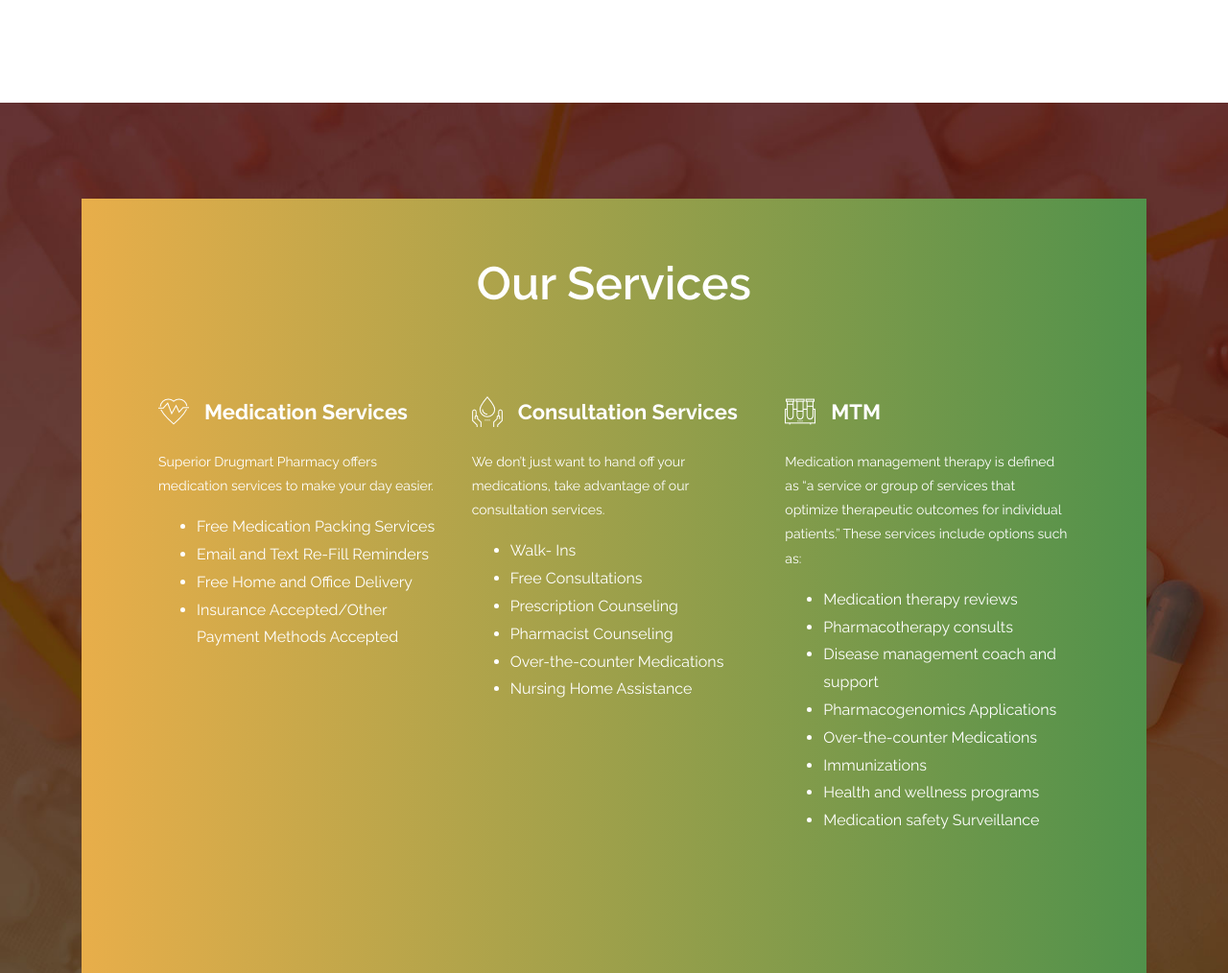
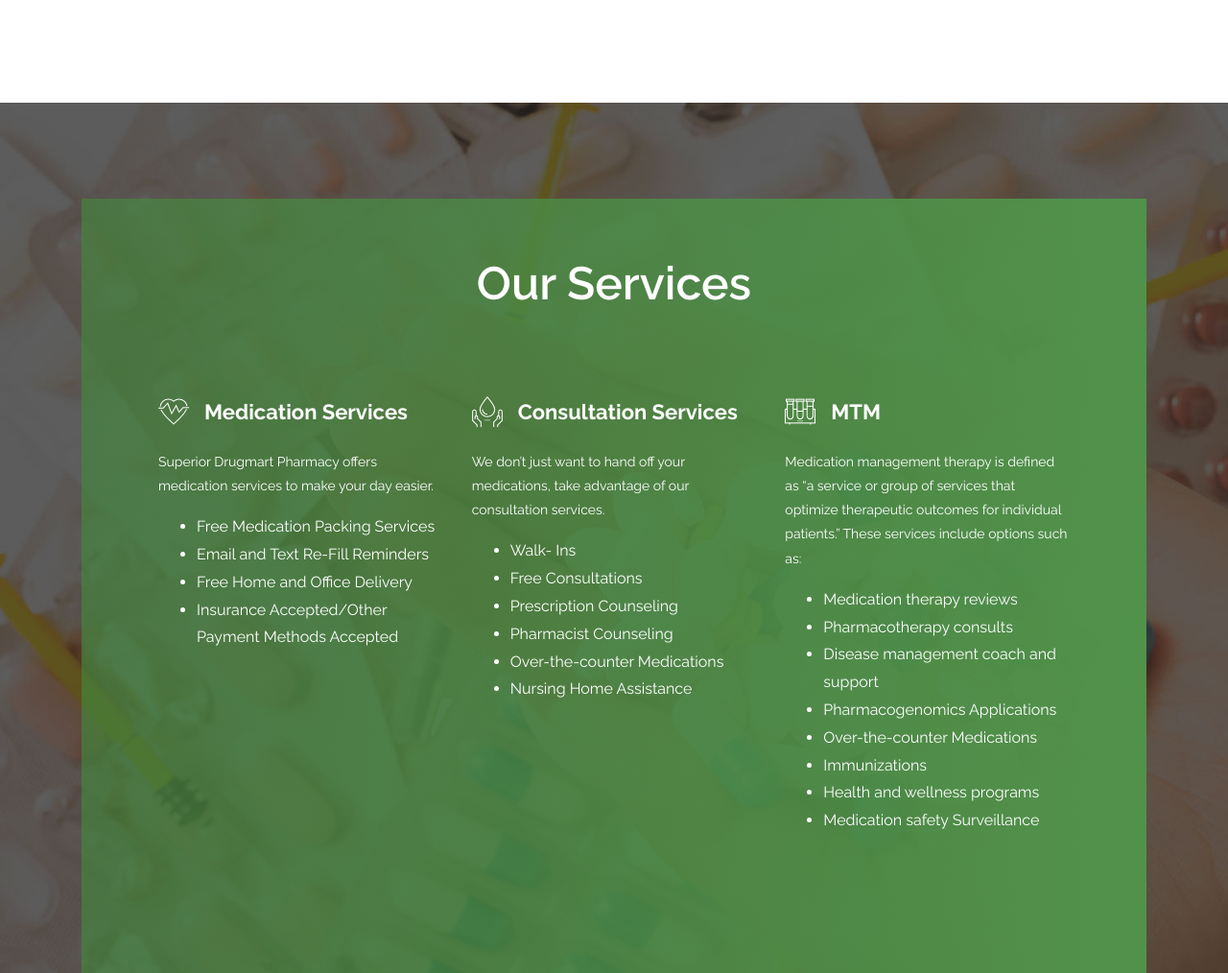
Before and after one commit to orianalnc/Superior-Drugmart, a plain HTML site: page index.html in a window 1280 px wide. Shown: the part 1041-2055 px from the top of the page at 96% size. Drawn offline with Linux system fonts and the light colour scheme.

Commit message:
bg services index

```diff
--- a/style.css
+++ b/style.css
@@ -780,7 +780,7 @@ ul.tabs-nav .tab-nav.active {
 --------------------------------*/
 .our__services {
     padding: 100px 0;
-    background: url(images/departments-bg.jpg) no-repeat;
+    background: url(images/services-bg.jpg) no-repeat;
     background-size: cover;
 }
 
@@ -792,7 +792,7 @@ ul.tabs-nav .tab-nav.active {
     background: -o-linear-gradient(180deg, rgba(50,200,250,1) 0%, rgba(88,125,228,1) 100%);
     background: -ms-linear-gradient(180deg, rgba(50,200,250,1) 0%, rgba(88,125,228,1) 100%);
     background: -ms-linear-gradient(180deg, #51924B 0%, #E8AE4A 100%); */
-    background: linear-gradient(270deg, #51924B 0%, #E8AE4A 100%);
+    background: linear-gradient(270deg, #51924B 0%, rgba(67, 136, 61, 0.644) 100%);
     filter: progid:DXImageTransform.Microsoft.gradient( startColorstr='#18a3eb', endColorstr='#18a3eb',GradientType=1 );
 }
 
```
Also changed, not shown: index.html (+0 -4 lines), images/services-bg.jpg (added).
